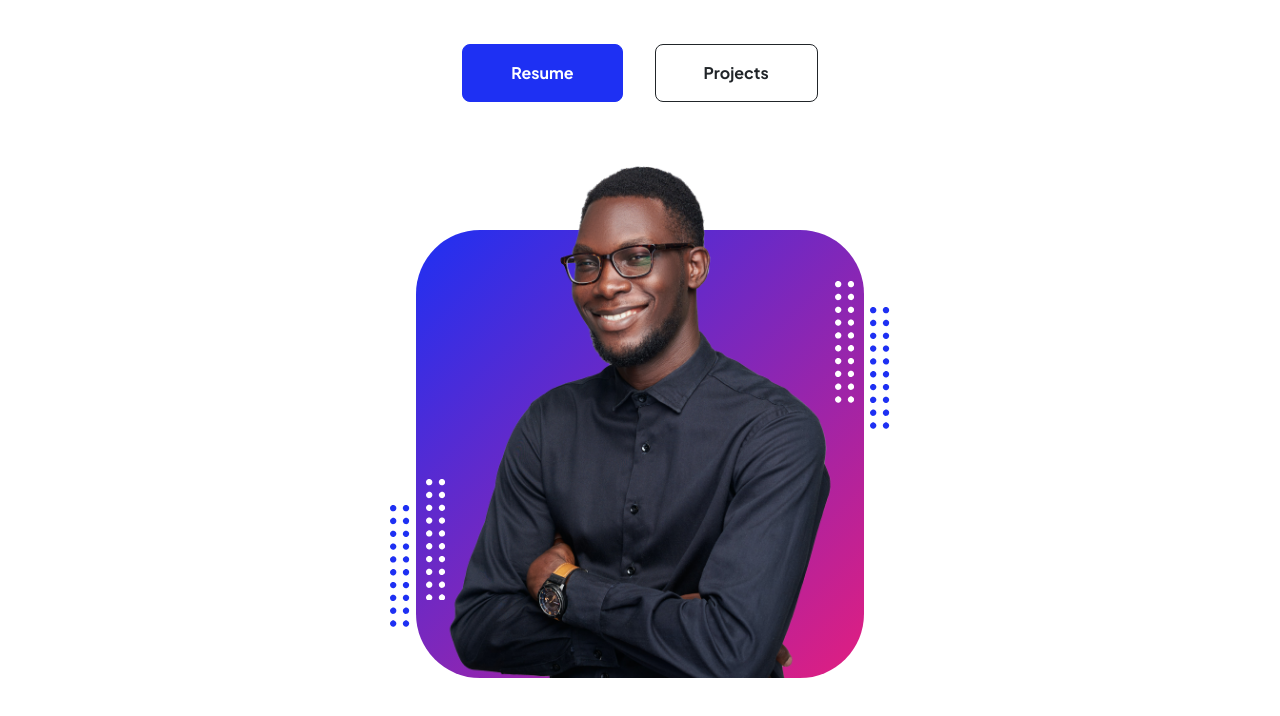
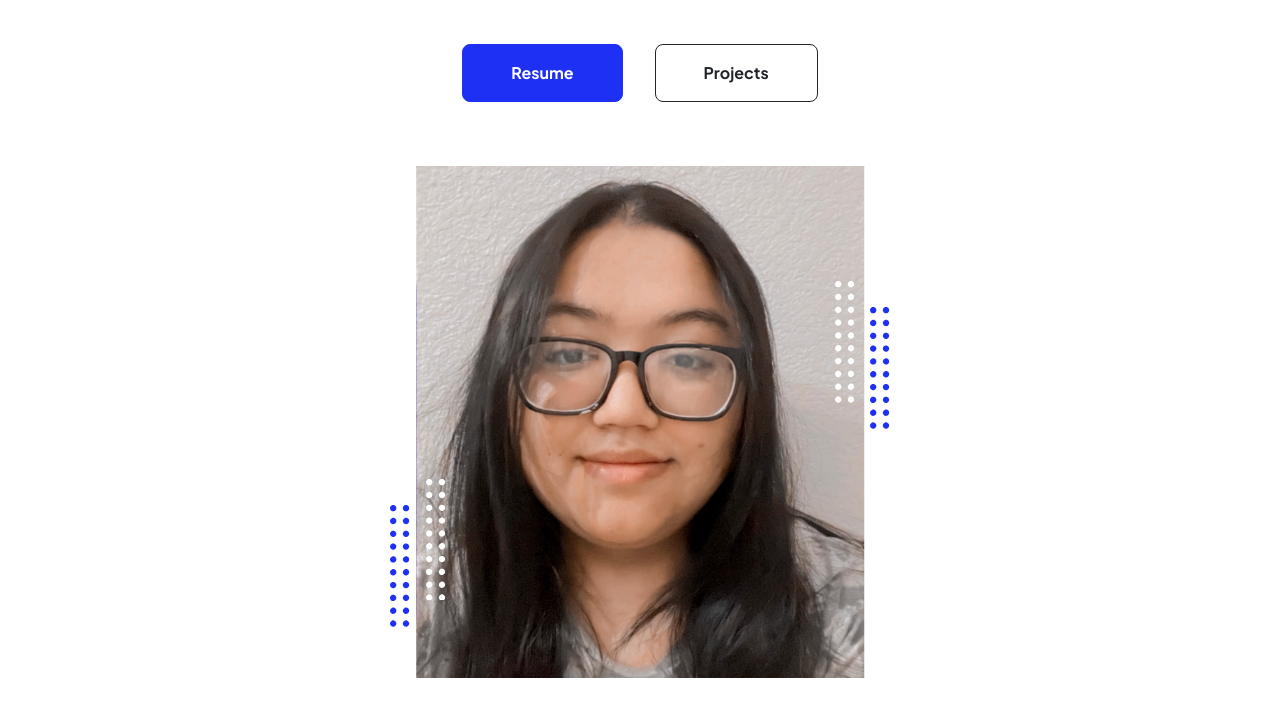
Before and after one commit to Siyasia/assignment2, a plain HTML site: page index.html in a window 1280 px wide. Shown: the part 368-1084 px from the top of the page. Drawn offline with nearby package versions, Linux system fonts and the light colour scheme.

Commit message:
Update index.html

```diff
--- a/index.html
+++ b/index.html
@@ -56,7 +56,7 @@
                                 <div class="profile bg-gradient-primary-to-secondary">
                                     <!-- TIP: For best results, use a photo with a transparent background like the demo example below-->
                                     <!-- Watch a tutorial on how to do this on YouTube (link)-->
-                                    <img class="profile-img" src="assets/profile.png" alt="..." />
+                                    <img class="profile-img" src="assets/profile.jpg" alt="..." />
                                     <div class="dots-1">
                                         <!-- SVG Dots-->
                                         <svg version="1.1" xmlns="http://www.w3.org/2000/svg" xmlns:xlink="http://www.w3.org/1999/xlink" x="0px" y="0px" viewBox="0 0 191.6 1215.4" style="enable-background: new 0 0 191.6 1215.4" xml:space="preserve">
```
